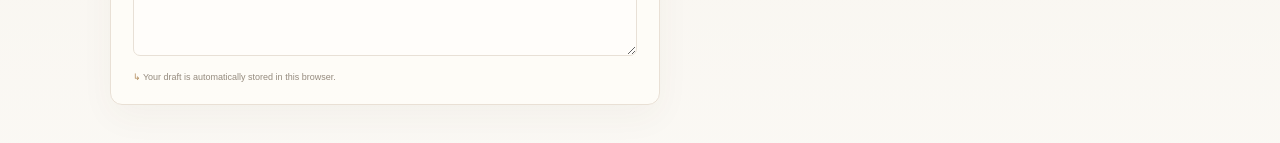
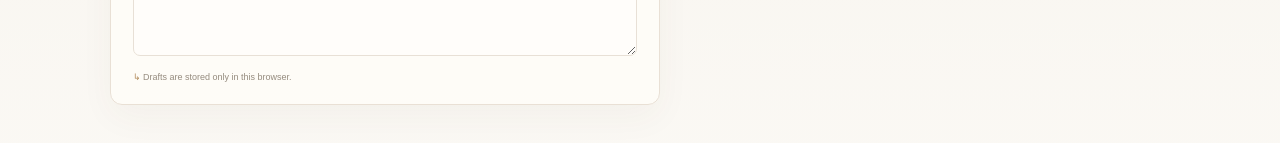
Before and after one commit to NurmatAbdullakh/astron-digital-invitations, a Next.js app: page /en/create in a window 1280 px wide. Shown: the part 1478-1621 px from the top of the page. Built offline with nearby package versions, Linux system fonts and the light colour scheme; no server answers.

Commit message:
fix: clarify local draft storage behavior

```diff
--- a/src/app/[locale]/create/InvitationBuilder.tsx
+++ b/src/app/[locale]/create/InvitationBuilder.tsx
@@ -32,7 +32,7 @@ const labels = {
     venuePlaceholder: "Versal Palace", addressPlaceholder: "Toshkent shahri, Amir Temur ko‘chasi, 12",
     messagePlaceholder: "Quvonchimizga sherik bo‘ling!", templateNames: ["Botanika", "The Classic", "Modern Muse"],
     templateDescriptions: ["Nozik gullar va romantik kayfiyat", "Hashamatli klassika va nafislik", "Zamonaviy uslub va dadil tipografika"],
-    savedLocal: "Qoralama avtomatik ravishda shu brauzerda saqlanadi.", live: "O‘zgarishlar darhol aks etadi",
+    savedLocal: "Qoralama faqat shu brauzerda saqlanadi.", live: "O‘zgarishlar darhol aks etadi",
     sample: "NAMUNA", choose: "Tanlandi", optional: "Ixtiyoriy", yourDetails: "Sizning tadbiringiz",
   },
   ru: {
@@ -52,7 +52,7 @@ const labels = {
     venuePlaceholder: "Versal Palace", addressPlaceholder: "Ташкент, улица Амира Темура, 12",
     messagePlaceholder: "Разделите с нами этот день!", templateNames: ["Ботаника", "The Classic", "Modern Muse"],
     templateDescriptions: ["Нежные цветы и романтика", "Роскошная классика и элегантность", "Современный стиль и выразительная типографика"],
-    savedLocal: "Черновик автоматически хранится в этом браузере.", live: "Изменения видны сразу",
+    savedLocal: "Черновик хранится только в этом браузере.", live: "Изменения видны сразу",
     sample: "ПРИМЕР", choose: "Выбрано", optional: "Необязательно", yourDetails: "Ваше событие",
   },
   en: {
@@ -72,7 +72,7 @@ const labels = {
     venuePlaceholder: "Versal Palace", addressPlaceholder: "Tashkent, Amir Temur street, 12",
     messagePlaceholder: "It would mean a lot to celebrate with you!", templateNames: ["Botanical", "The Classic", "Modern Muse"],
     templateDescriptions: ["Delicate florals and romance", "Timeless luxury and elegance", "Modern style and expressive type"],
-    savedLocal: "Your draft is automatically stored in this browser.", live: "Changes appear instantly",
+    savedLocal: "Drafts are stored only in this browser.", live: "Changes appear instantly",
     sample: "SAMPLE", choose: "Selected", optional: "Optional", yourDetails: "Your event",
   },
 } as const;
```
